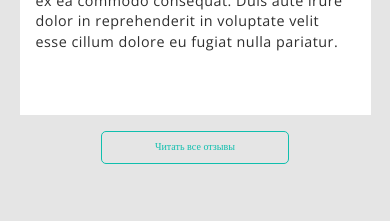
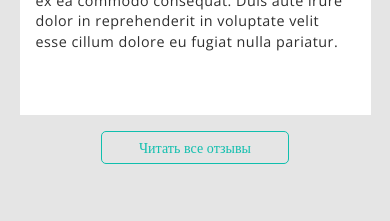
Before and after one commit to vladBrownDev/zrpc, a React (Create React App) app: page / in a window 390 px wide. Shown: the part 4060-4281 px from the top of the page. Built offline with nearby package versions, Linux system fonts and the light colour scheme.

Commit message:
btn-a-fixed

```diff
--- a/src/App.css
+++ b/src/App.css
@@ -353,8 +353,9 @@ span.carousel-control-prev-icon {
     border: 1px solid #10BFAE;
     margin-top: 16px;
     border-radius: 5px;
+    text-decoration: none;
 }
-#readReviews a {
+#readReviews div {
   text-decoration: none;
   color: #10BFAE;
   font-style: normal;
@@ -362,8 +363,11 @@ span.carousel-control-prev-icon {
     font-size: 1.04vw;
     line-height: 27px;
     letter-spacing: 0.0015em;
-    width: 14.16vw;
-    height: 2.9vw;
+    display: flex;
+    justify-content: center;
+    align-items: center;
+    height: 100%;
+
 }
 
 #map {
@@ -698,8 +702,8 @@ footer {
     width: 188px;
     height: 33px;
   }
-  #readReviews a {
-    font-size: 10px;
+  #readReviews div {
+    font-size: 14px;
     width: 100%;
   }
   #reviews {
--- a/src/App.js
+++ b/src/App.js
@@ -113,13 +113,13 @@ class App extends Component {
           <section id="carousel" name="carousel">
             <Carousel>
               <Carousel.Item>
-                 <Doc data={this.state.currentLang.doctors.docList.zghurskyi}/>
+                 <Doc img={solomka} data={this.state.currentLang.doctors.docList.zghurskyi}/>
               </Carousel.Item>
               <Carousel.Item>
-                 <Doc data={this.state.currentLang.doctors.docList.sidorenko}/>
+                 <Doc img={solomka} data={this.state.currentLang.doctors.docList.sidorenko}/>
               </Carousel.Item>
               <Carousel.Item>
-                 <Doc data={this.state.currentLang.doctors.docList.solomka}/>
+                 <Doc img={solomka} data={this.state.currentLang.doctors.docList.solomka}/>
               </Carousel.Item>
             </Carousel>
 
@@ -267,13 +267,13 @@ class App extends Component {
               <Review1/> <Review1/> <Review1/>
             </div>
 
-            <button id="readReviews">
+            <a id="readReviews"  rel="noreferrer" target="_blank" href="https://www.google.com/search?q=%D0%B7%D1%80%D0%BF%D1%86&oq=%D0%B7%D1%80%D0%BF%D1%86&aqs=chrome..69i57j46i39i175i199j0i1i10j0i1l2j69i60l2.976j0j7&sourceid=chrome&ie=UTF-8#lrd=0x40dc5ee6088d346f:0x9dbe02740ea7d681,1,,,">
 
-              <a  target="_blank" rel="noreferrer" href="https://www.google.com/search?q=%D0%B7%D1%80%D0%BF%D1%86&oq=%D0%B7%D1%80%D0%BF%D1%86&aqs=chrome..69i57j46i39i175i199j0i1i10j0i1l2j69i60l3.1198j0j7&sourceid=chrome&ie=UTF-8#lrd=0x40dc5ee6088d346f:0x9dbe02740ea7d681,1,,,"              >
+              <div>
                 Читать все отзывы
-              </a>
+              </div>
 
-            </button>
+            </a>
 
           </section>
 
--- a/src/doctors/doc.js
+++ b/src/doctors/doc.js
@@ -5,8 +5,8 @@ import {Link} from 'react-scroll'
 const Doc = props => {
     return(
         <div id="docCard">
-            <div id="docImage">
-            </div>
+            <img id="docImage" alt="DoctorImage" src={props.img}>
+            </img>
             <div id="docRight">
                 <div id="docDesc">
                     <h1>{props.data.name}</h1>
--- a/src/doctors/doc1.css
+++ b/src/doctors/doc1.css
@@ -6,7 +6,6 @@
     justify-content: space-between;
 }
 #docImage {
-    background-image: url("../images/doc1.jpg");
     background-size: cover;
     background-repeat: no-repeat;
     width: 22vw;
@@ -66,7 +65,12 @@
     /* margin-top: 3vh; */
     padding: auto;
 }
-
+ul {
+    margin-top: 1vw;
+}
+#docDesc p:nth-child(2) {
+    margin-top: 1vw;
+}
 @media screen and (max-width:1280px) {
     #docDesc {
         line-height: 1.3vw;
```
